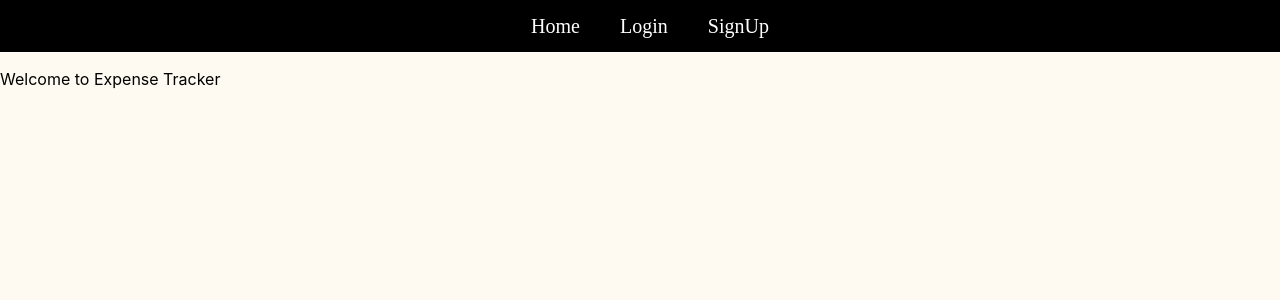
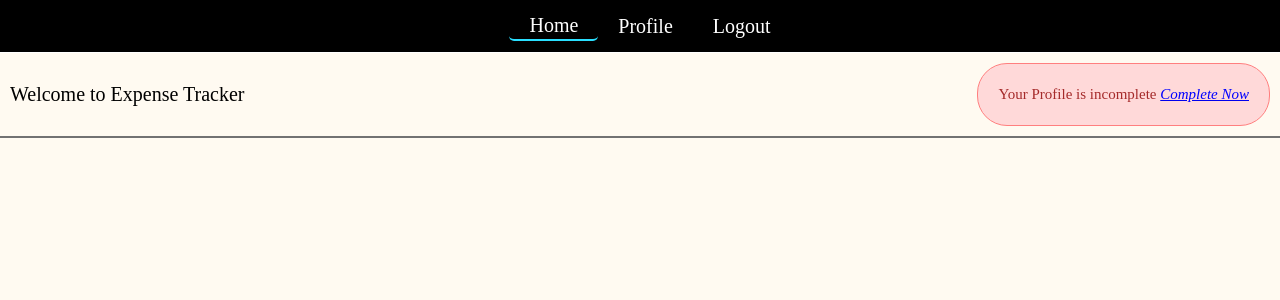
Before and after one commit to kartik4599/React-Expence-tracker, a React (Create React App) app: page /Home in a window 1280 px wide. Shown: the top 300 px of the page. Built offline with nearby package versions, Linux system fonts and the light colour scheme; sample sign-in values are in the browser's storage.

Commit message:
Adding Profile

```diff
--- a/src/App.js
+++ b/src/App.js
@@ -1,25 +1,41 @@
+import { useContext } from "react";
 import { Redirect, Route, Switch } from "react-router-dom";
 import "./App.css";
 import Login from "./components/Auth/Login";
 import SignUp from "./components/Auth/SignUp";
 import Header from "./components/header/Header";
+import Home from "./components/Home/Home";
+import Profile from "./components/Profile/Profile";
+import AuthContext from "./Context/auth-context";
 
 function App() {
+  const cxt = useContext(AuthContext);
   return (
     <div>
       <Header />
       <Switch>
+        {cxt.isLogin && (
           <Route path={"/Home"}>
-          <p>Welcome to Expense Tracker</p>
+            <Home />
           </Route>
+        )}
+        {cxt.isLogin && (
+          <Route path={"/Profile"}>
+            <Profile/>
+          </Route>
+        )}
+        {!cxt.isLogin && (
           <Route path={"/SignUp"}>
             <SignUp />
           </Route>
+        )}
+        {!cxt.isLogin && (
           <Route path={"/Login"}>
             <Login />
           </Route>
-        <Route path={'*'}>
-          <Redirect to={'/Home'}/>
+        )}
+        <Route path={"*"}>
+          <Redirect to={"/Home"} />
         </Route>
       </Switch>
     </div>
--- /dev/null
+++ b/src/Context/AuthProvider.js
@@ -0,0 +1,65 @@
+import { useEffect, useReducer, useState } from "react";
+import AuthContext from "./auth-context";
+
+const AuthProvider = (props) => {
+
+    const [state,setState]=useState(false);
+
+
+  const deafultAuth = {
+    id: "",
+    isLogin: false,
+  };
+
+  const authReducer = (state, action) => {
+    if(action.type==='Add'){
+        localStorage.setItem('login',action.id);
+        return{
+            id:action.id,
+            isLogin:true,
+        }
+    }
+    if(action.type==='Remove'){
+        localStorage.removeItem('login');
+        return{
+            id:'',
+            isLogin:false,
+        }
+    }
+
+    return deafultAuth;
+  };
+
+  const [authState, setAuth] = useReducer(authReducer, deafultAuth);
+
+  const addHandler = (id) => {
+    setAuth({ type: "Add", id: id });
+    setState(true);
+  };
+
+  const removeHandler = () => {
+    setAuth({ type: "Remove" });
+    setState(true);
+  };
+
+  useEffect(()=>{
+    const hasLogin=localStorage.getItem('login');
+    if(hasLogin){
+        setAuth({ type: "Add", id: hasLogin });
+    }
+  },[]);
+
+
+  const obj = {
+    id: authState.id,
+    addId: addHandler,
+    removeId: removeHandler,
+    isLogin: authState.isLogin,
+  };
+
+  return (
+    <AuthContext.Provider value={obj}>{props.children}</AuthContext.Provider>
+  );
+};
+
+export default AuthProvider;
--- /dev/null
+++ b/src/Context/auth-context.js
@@ -0,0 +1,10 @@
+import React from "react";
+
+const AuthContext = React.createContext({
+  id: "",
+  addId: (id) => {},
+  removeId: () => {},
+  isLogin: false,
+});
+
+export default AuthContext;
--- a/src/components/Auth/Login.js
+++ b/src/components/Auth/Login.js
@@ -1,5 +1,6 @@
-import { useRef, useState } from "react";
+import { useContext, useRef, useState } from "react";
 import { useHistory } from "react-router-dom";
+import AuthContext from "../../Context/auth-context";
 import classes from "./SignUp.module.css";
 
 const Login = () => {
@@ -7,7 +8,7 @@ const Login = () => {
   const passRef = useRef();
   const history = useHistory();
   const [isLoading, setLoading] = useState(false);
-
+  const cxt=useContext(AuthContext);
 
   const onSign=()=>{
     history.replace('/SignUp');
@@ -34,12 +35,7 @@ const Login = () => {
 
       if (res.ok) {
         const data = await res.json();
-        const send = {
-          id: data.idToken,
-          email: emailRef.current.value,
-        };
-        localStorage.setItem("login", JSON.stringify(send));
-        console.log(send);
+        cxt.addId(data.idToken);
         history.replace("/Home");
       } else {
         const data = await res.json();
@@ -71,7 +67,7 @@ const Login = () => {
       </div>
       {isLoading && <p>Loading...</p>}
       <div className={classes.login}>
-        <p onClick={onSign}>I don't have an account ? SignUp</p>
+        <p onClick={onSign}>I don't have an account ? Login</p>
       </div>
     </center>
   );
--- a/src/components/Auth/SignUp.module.css
+++ b/src/components/Auth/SignUp.module.css
@@ -17,7 +17,6 @@
 }
 
 .SignUp input {
-  width: 40%;
   margin: 15px;
   border: 1px solid rgb(194, 194, 194);
   padding: 10px 10px;
@@ -42,8 +41,8 @@
 
 .login {
   margin: 15px;
-  background: rgb(255, 216, 216);
-  color: red;
+  background: rgb(212, 255, 212);
+  color: green;
   cursor: pointer;
-  border: 1px solid rgb(255, 184, 184);
+  border: 1px solid rgb(194, 194, 194);
 }
--- /dev/null
+++ b/src/components/Home/Home.js
@@ -0,0 +1,17 @@
+import { Link } from 'react-router-dom';
+import classes from './Home.module.css';
+
+const Home = () => {
+  return (
+    <div>
+      <div className={classes.top}>
+        <p>Welcome to Expense Tracker</p>
+        <div className={classes.profile}>
+            <p>Your Profile is incomplete <Link to={'/Profile'}><span>Complete Now</span></Link></p>
+        </div>
+      </div>
+    </div>
+  );
+};
+
+export default Home;
--- /dev/null
+++ b/src/components/Home/Home.module.css
@@ -0,0 +1,25 @@
+.top{
+    display: flex;
+    font-size: 20px;
+    padding: 10px ;
+    font-family: 'Times New Roman', Times, serif;
+    justify-content: space-between;
+    border-bottom: 2px solid rgb(114, 114, 114);
+}
+
+.profile{
+    font-size: 15px;
+    border: 1px solid rgb(255, 127, 127);
+    background: rgb(255, 217, 217);
+    color: brown;
+    border-radius: 30px;
+    padding: 0px 20px;
+    align-items: center;
+    display: flex;
+}
+
+.profile span{
+    color: blue;
+    font-style: italic;
+    cursor: pointer;
+}
--- /dev/null
+++ b/src/components/Profile/Profile.js
@@ -0,0 +1,70 @@
+import { useContext, useRef } from "react";
+import { Link } from "react-router-dom";
+import AuthContext from "../../Context/auth-context";
+import classes from "./Profile.module.css";
+
+const Profile = () => {
+  const cxt = useContext(AuthContext);
+  const nameRef = useRef();
+  const photoRef = useRef();
+
+  const submitHandler = async (e) => {
+    e.preventDefault();
+    console.log(cxt);
+    const val = {
+      idToken: cxt.id,
+      displayName: nameRef.current.value,
+      photoUrl: photoRef.current.value,
+      returnSecureToken: true,
+    };
+    try {
+      const res = await fetch(
+        "https://identitytoolkit.googleapis.com/v1/accounts:update?key=AIzaSyA9lLIJ70sceZJlxaMyrLjucZ-tMTKALK0",
+        {
+          method: "POST",
+          body: JSON.stringify(val),
+          headers: {
+            "Content-Type": "application/json",
+          },
+        }
+      );
+
+      if (res.ok) {
+        const data = await res.json();
+        console.log(data);
+      } else {
+        const data = await res.json();
+        alert(data.error.message);
+      }
+    } catch (e) {
+      console.log(e);
+    }
+  };
+
+  return (
+    <div className={classes.profile}>
+      <div>
+        <h2>Contact Detail</h2>
+        <Link to="/Home">
+          <button> Cancle</button>
+        </Link>
+      </div>
+      <form onSubmit={submitHandler}>
+        <span>
+          <label>Full Name -</label>
+          <input ref={nameRef} type="text" required />
+        </span>
+        <span>
+          <label>Profile Photo Url -</label>
+          <input ref={photoRef} type="text" required />
+        </span>
+        <br />
+        <span>
+          <button>Submit</button>
+        </span>
+      </form>
+    </div>
+  );
+};
+
+export default Profile;
--- /dev/null
+++ b/src/components/Profile/Profile.module.css
@@ -0,0 +1,67 @@
+.profile{
+    margin: 50px 70px;
+}
+
+.profile div{
+    margin: 20px 0px;
+    display: flex;
+    align-items: center;
+    justify-content: space-between;
+}
+
+.profile div button{
+    padding: 0px 40px;
+    height: 40px;
+    background: none;
+    color: rgb(255, 71, 71);
+    border-radius: 10px;
+    cursor: pointer;
+    border: 2px solid rgb(255, 71, 71);
+}
+
+.profile div button:hover{
+    color: white;
+    background: rgb(255, 71, 71);
+}
+
+.profile form{
+    padding: 20px;
+}
+
+.profile form span{
+    margin: 0px 90px;
+}
+
+.profile form label{
+    font-size: 20px;
+    font-family: 'Franklin Gothic Medium', 'Arial Narrow', Arial, sans-serif;
+    font-weight: 500;
+}
+
+.profile form input{
+    margin: 10px 15px;
+    padding: 5px 15px;
+    border-radius: 10px;
+    border: 1px solid rgb(255, 71, 71);
+}
+
+.profile form input:hover{
+    border: 1px solid rgb(255, 71, 71);
+    background: rgb(255, 190, 190);
+}
+
+.profile form button{
+    margin: 20px 10px;
+    padding: 15px 50px;
+    font-weight: bold;
+    color: white;
+    cursor: pointer;
+    background: rgb(255, 71, 71);
+    border: none;
+    transition: 0.4s;
+    border-radius: 10px;
+}
+
+.profile form button:hover{
+    border-radius: 30px;
+}
--- a/src/components/header/Header.js
+++ b/src/components/header/Header.js
@@ -1,17 +1,43 @@
-import { NavLink } from "react-router-dom";
+import { useContext } from "react";
+import { NavLink, useHistory } from "react-router-dom";
+import AuthContext from "../../Context/auth-context";
 import classes from "./Header.module.css";
 
 const Header = () => {
+  const cxt = useContext(AuthContext);
+  const history=useHistory();
+  const logoutHandler = () => {
+    const logout = window.confirm("Are You Sure");
+    if (logout) {
+      cxt.removeId();
+      history.replace('/Login');
+    }
+  };
+
   return (
     <header className={classes.header}>
       <div className={classes["header-item"]}>
-        <span>Home</span>
-        <NavLink to={'/Login'} activeClassName={classes.active}>
-          <span>Login</span>
-        </NavLink>
-        <NavLink to={'/SignUp'} activeClassName={classes.active}>
-          <span>SignUp</span>
-        </NavLink>
+        {cxt.isLogin && (
+          <NavLink to="/Home" activeClassName={classes.active}>
+            <span>Home</span>
+          </NavLink>
+        )}
+        {cxt.isLogin && (
+          <NavLink to="/Profile" activeClassName={classes.active}>
+            <span>Profile</span>
+          </NavLink>
+        )}
+        {!cxt.isLogin && (
+          <NavLink to={"/Login"} activeClassName={classes.active}>
+            <span>Login</span>
+          </NavLink>
+        )}
+        {!cxt.isLogin && (
+          <NavLink to={"/SignUp"} activeClassName={classes.active}>
+            <span>SignUp</span>
+          </NavLink>
+        )}
+        {cxt.isLogin && <span onClick={logoutHandler}>Logout</span>}
       </div>
     </header>
   );
--- a/src/index.js
+++ b/src/index.js
@@ -4,12 +4,15 @@ import "./index.css";
 import App from "./App";
 import reportWebVitals from "./reportWebVitals";
 import { BrowserRouter } from "react-router-dom";
+import AuthProvider from "./Context/AuthProvider";
 
 const root = ReactDOM.createRoot(document.getElementById("root"));
 root.render(
-  <BrowserRouter>
-    <App />
-  </BrowserRouter>
+  <AuthProvider>
+    <BrowserRouter>
+      <App />
+    </BrowserRouter>
+  </AuthProvider>
 );
 
 // If you want to start measuring performance in your app, pass a function
```
Lines whose indentation alone changed are shown as unchanged.
